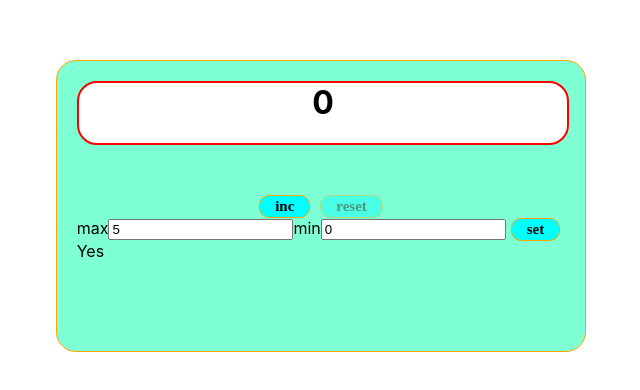
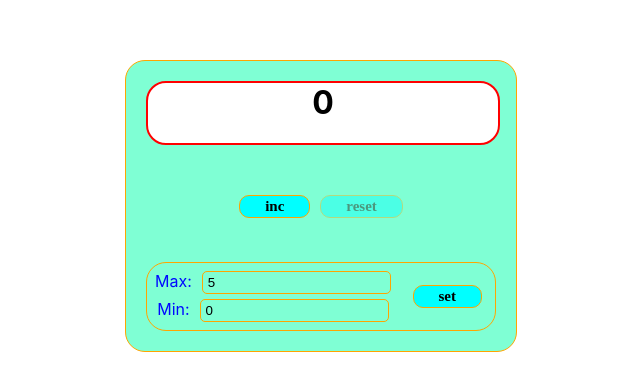
Before and after one commit to bogdan-Kozlovsky/Js-Ts-IT-INCUBATOR, a React (Create React App) app: page / in a window 1280 px wide. Shown: the part 194-584 px from the top of the page, without its empty margins (319-959 px from the left). Built offline with nearby package versions, Linux system fonts and the light colour scheme.

Commit message:
first commit

```diff
--- a/src/Counter/Button.tsx
+++ b/src/Counter/Button.tsx
@@ -4,7 +4,7 @@ import './counter.css'
 type ButtonPropsType = {
     name: string
     callBack: () => void
-    disabled?:boolean
+    disabled:boolean
 }
 
 export const Button: FC<ButtonPropsType> = ({name, callBack,disabled}) => {
--- a/src/Counter/Counter.tsx
+++ b/src/Counter/Counter.tsx
@@ -44,12 +44,12 @@ export const Counter = ({...props}) => {
 
     const onChangeMin = (event: ChangeEvent<HTMLInputElement>) => {
         setStart(event.currentTarget.value)
-        setTitle('set')
+        setTitle('press set')
     }
 
     const onChangeMax = (event: ChangeEvent<HTMLInputElement>) => {
         setMax(event.currentTarget.value)
-        setTitle('set')
+        setTitle('press set')
     }
     const increment = () => {
         setTitle(++title)
@@ -59,6 +59,8 @@ export const Counter = ({...props}) => {
         setTitle(0)
     }
 
+    const disabledError = max === start || max <= 0 || start < 0 || start >= max
+
     return (
         <div className="counterWrapper">
             <CounterTitle title={title} max={max}/>
@@ -67,17 +69,35 @@ export const Counter = ({...props}) => {
                 <Button name={'reset'} callBack={() => close()} disabled={disabledClose}/>
             </div>
             <div>
-                <div>
-                    <label>
-                        max
-                        <input onChange={onChangeMax} value={max} type="number"/>
-                    </label>
-                    <label>
-                        min
-                        <input onChange={onChangeMin} value={start} type="number"/>
-                        <Button name={"set"} callBack={onClickSetHandler}/>
-                        {max === start || max <= 0 || start < 0 || start >= max ? <div>Error</div> : <div>Yes</div>}
-                    </label>
+                {max === start || max <= 0 || start < 0 || start >= max ?
+                    <div className='errorSpan'>data is incorrect</div> : null}
+                <div
+                    className={max === start || max <= 0 || start < 0 || start >= max ? "errorClass" : 'normalClass'}>
+
+                    <div className='formWrapper'>
+
+
+                        <div style={{display: 'flex', flexDirection: 'column', alignItems: 'center'}}>
+                            <label style={{paddingBottom: '5px', display: 'inline-block'}}>
+                                <span style={{
+                                    display: 'inline-block',
+                                    paddingRight: '10px',
+                                    color: '#0008ff'
+                                }}>Max:</span>
+                                <input className='input' onChange={onChangeMax} value={max} type="number"/>
+                            </label>
+                            <label style={{display: 'block'}}>
+                                <span style={{
+                                    display: 'inline-block',
+                                    paddingRight: '10px',
+                                    color: '#0008ff'
+                                }}>Min:</span>
+                                <input className='input' onChange={onChangeMin} value={start} type="number"/>
+                            </label>
+                        </div>
+                        <Button name={"set"} callBack={onClickSetHandler} disabled={disabledError}/>
+                    </div>
+
                 </div>
             </div>
         </div>
--- a/src/Counter/counter.css
+++ b/src/Counter/counter.css
@@ -1,13 +1,16 @@
-.counterWrapper{
-    /*width: 200px;*/
+.counterWrapper {
+    width: 350px;
     height: 250px;
     border: 1px solid orange;
     border-radius: 20px;
     padding: 20px;
     background-color: aquamarine;
+    display: flex;
+    flex-direction: column;
+
 }
 
-.counterTitle{
+.counterTitle {
     margin: 0 auto 50px;
     text-align: center;
     width: 100%;
@@ -17,13 +20,14 @@
     background-color: white;
 }
 
-.counterWrapperBtn{
+.counterWrapperBtn {
+    flex: 1 1 auto;
     text-align: center;
 }
 
-.btn{
+.btn {
     font-family: 'Licorice', cursive;
-    padding: 2px 15px;
+    padding: 2px 25px;
     background-color: aqua;
     color: black;
     font-size: 15px;
@@ -35,7 +39,41 @@
     transition: all 0.5s;
 }
 
-.btn:disabled{
+.btn:disabled {
     cursor: auto;
     opacity: 0.4;
 }
+
+.errorClass {
+    /*height: 50px;*/
+    border: 3px solid red;
+    border-radius: 20px;
+    padding: 8px;
+    /*opacity: 0.4;*/
+}
+
+.normalClass {
+    /*height: 50px;*/
+    border: 1px solid orange;
+    border-radius: 20px;
+    padding: 8px;
+}
+
+.formWrapper {
+    display: flex;
+    align-items: center;
+    justify-content: space-between;
+}
+
+.input {
+    border-radius: 5px;
+    padding: 3px 5px;
+    border: 1px solid orange;
+    background-color: transparent;
+}
+
+.errorSpan{
+    text-align: center;
+    color: red;
+    padding-bottom: 4px;
+}
```
